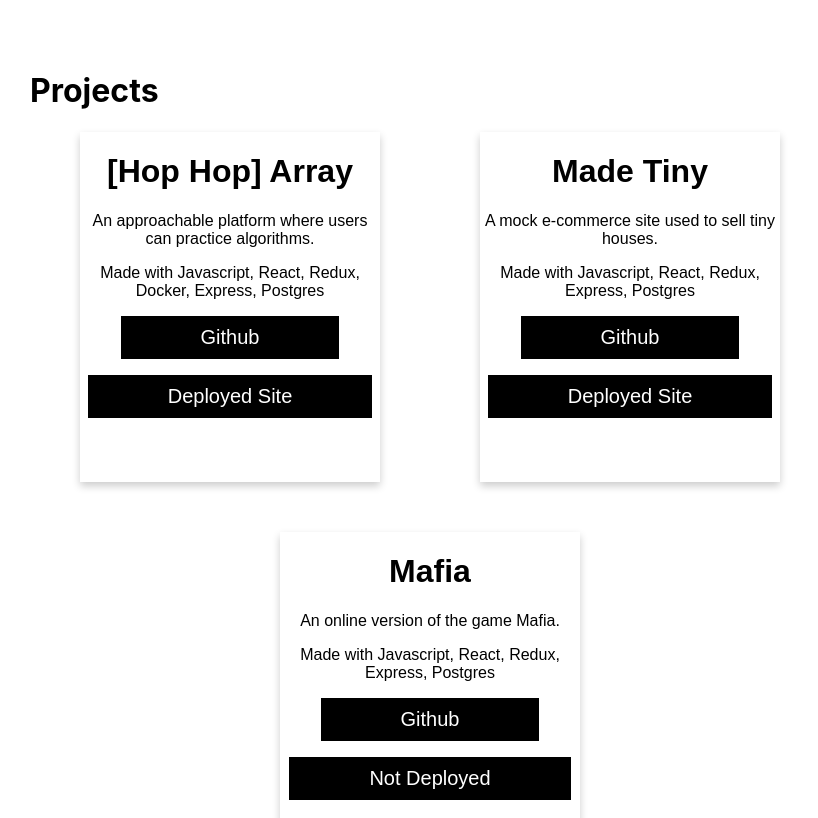
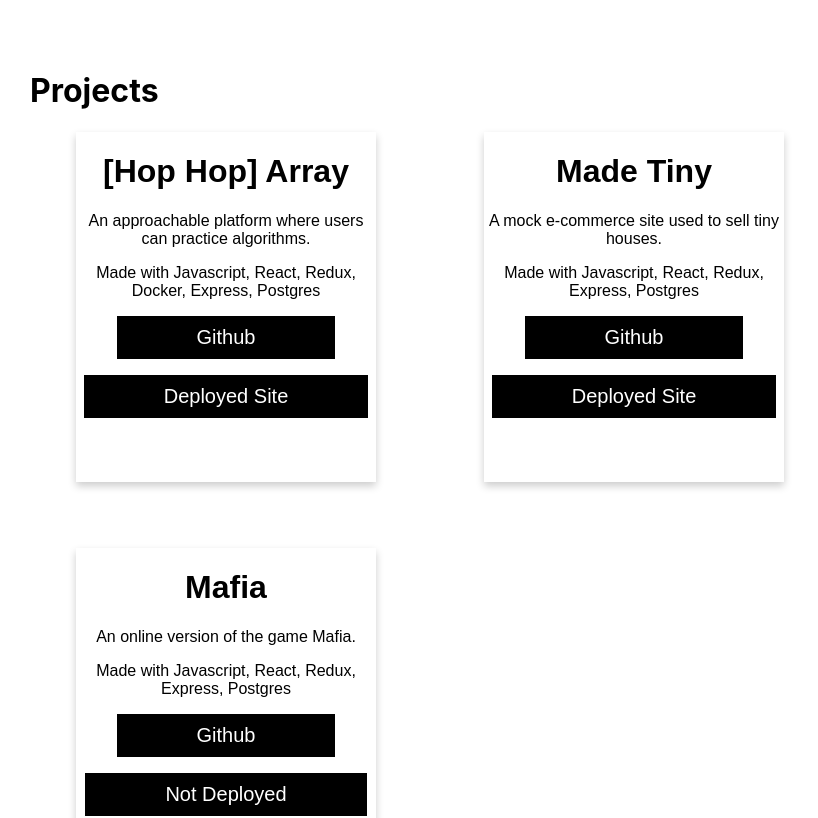
Before and after one commit to LTan9876/LTan9876.github.io, a React (Create React App) app: page / in a window 1280 px wide. Shown: the part 920-1738 px from the top of the page, without its empty margins (210-1028 px from the left). Built offline with nearby package versions, Linux system fonts and the light colour scheme.

Commit message:
card layout uses css grid

```diff
--- a/src/App.css
+++ b/src/App.css
@@ -105,9 +105,10 @@
 }
 
 div.cardHolder{
-  display:flex;
-  flex-direction: row;
-  flex-wrap: wrap;
+  display: grid;
+  grid-template-columns: repeat(2, 1fr);
+  grid-auto-rows: auto;
+  grid-gap: 1rem;
 }
 
 h1.iconHolder{
```
